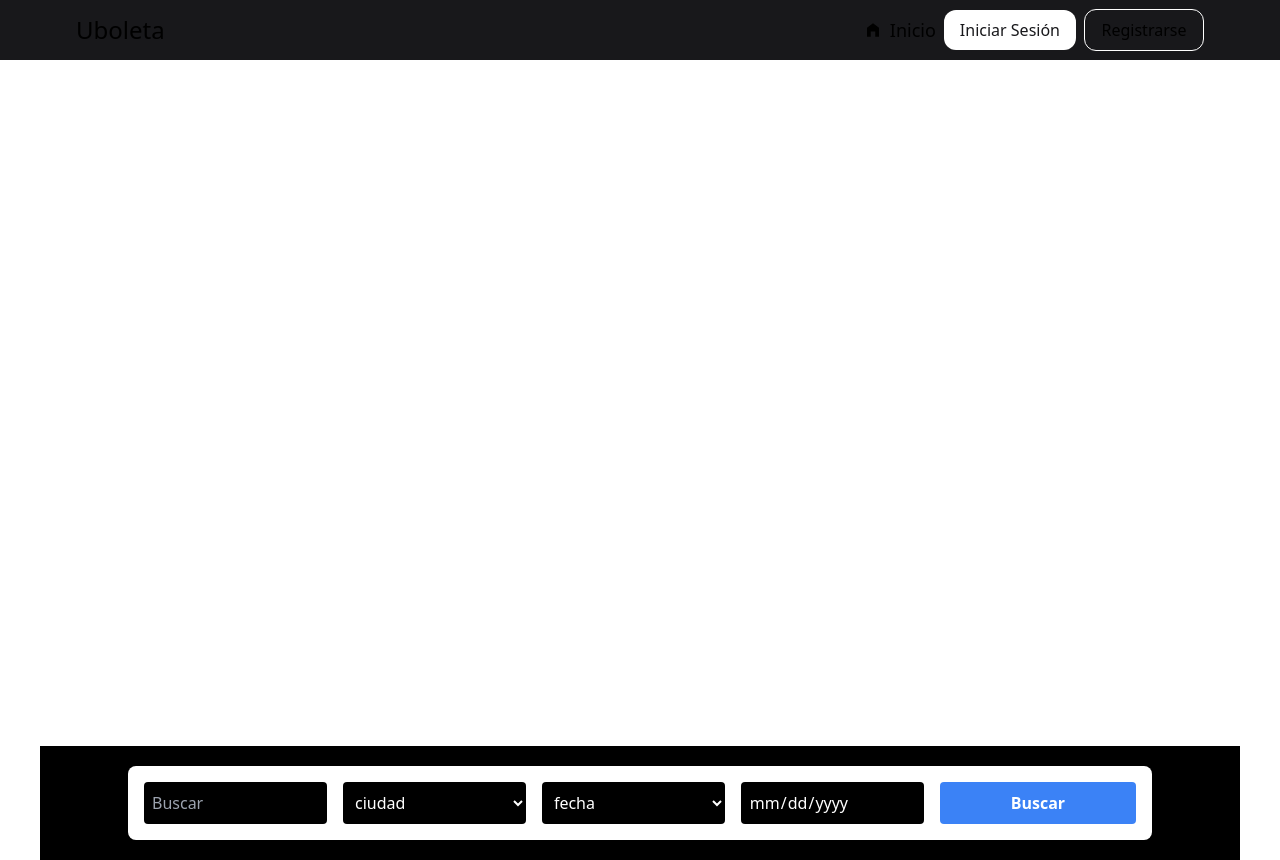
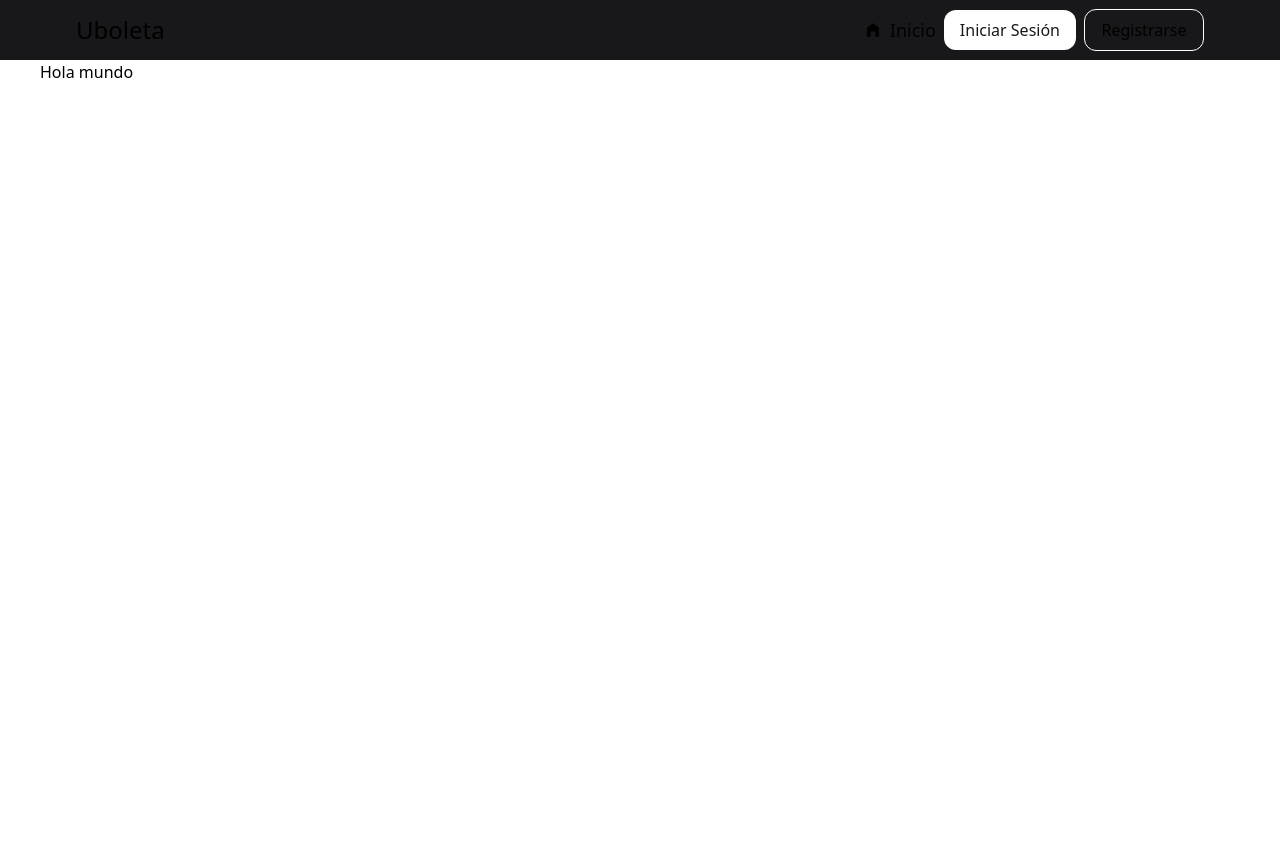
Before and after one commit to MontanchezJuan/Events_Frontend, a React (Vite) app: page / in a window 1280 px wide. After the commit the page ends 800 px from the top, so only its background shows below. Built offline with nearby package versions, Linux system fonts and the light colour scheme; grey boxes are pictures that could not be loaded.

Commit message:
Refactor LandingPage component and add initial content

```diff
--- a/src/pages/common/LandingPage.tsx
+++ b/src/pages/common/LandingPage.tsx
@@ -1,38 +1,12 @@
+import './LandingPage.css'; // Asegúrate de que este CSS esté importado correctamente.
 
 const LandingPage = () => {
   return (
-    <div className="min-h-screen flex flex-col justify-between">
-      {/* Imagen de fondo que ocupa la mitad de la pantalla */}
-      <div className="relative bg-cover bg-center h-1/2" style={{ backgroundImage: "url('https://web.tuboleta.com/images/Eventos/core-medellin/images/tittle.png')" }}>
-        {/* Contenido principal */}
-        <div className="flex-grow">
-          {/* Aquí puedes agregar más contenido si es necesario */}
-        </div>
-      </div>
 
-      {/* Sección de filtros */}
-      <div className="flex flex-col items-center bg-black text-white py-5 w-full">
-        <div className="bg-white p-4 rounded-lg w-full max-w-screen-lg">
-          <div className="flex space-x-4">
-            <input className="p-2 rounded bg-black text-white w-full" placeholder="Buscar" />
-            <select className="p-2 rounded bg-black text-white w-full">
-              <option value="">ciudad</option>
-              <option value="medellin">Medellín</option>
-              <option value="bogota">Bogotá</option>
-            </select>
-            <select className="p-2 rounded bg-black text-white w-full">
-              <option value="">fecha</option>
-              <option value="feb">Febrero</option>
-              <option value="mar">Marzo</option>
-            </select>
-            <input type="date" className="p-2 rounded bg-black text-white w-full" />
-            <button className="bg-blue-500 hover:bg-blue-700 text-white font-bold py-2 px-4 rounded w-full">
-              Buscar
-            </button>
-          </div>
-        </div>
-      </div>
-    </div>
+
+    <h1>Hola mundo</h1>
+
+
   );
 };
 
```
Also changed, not shown: public/imagen.webp (added).
